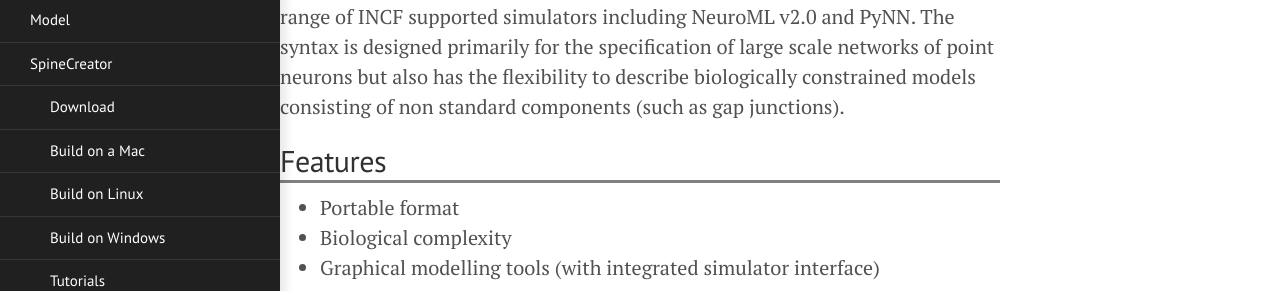
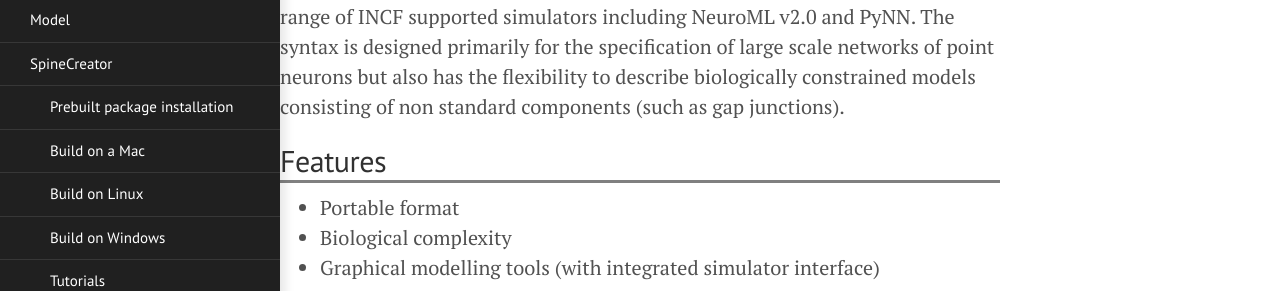
Before and after one commit to SpineML/spineml.github.io, a Jekyll site: the page built from index.md, in a window 1280 px wide. Shown: the part 587-878 px from the top of the page. Built offline with Jekyll 4.4.1, drawn with Linux system fonts in a browser that asks for light colours; nearby versions of some CDN libraries; library files that are not in the unit come from our copies.

Commit message:
Update navigation.yml

```diff
--- a/_data/navigation.yml
+++ b/_data/navigation.yml
@@ -31,7 +31,7 @@
 - text: "SpineCreator"
   url: "/spinecreator/"
   subnav:
-    - text: "Download"
+    - text: "Prebuilt package installation"
       url: "/spinecreator/Download/"
     - text: "Build on a Mac"
       url: "/spinecreator/source/"
```
